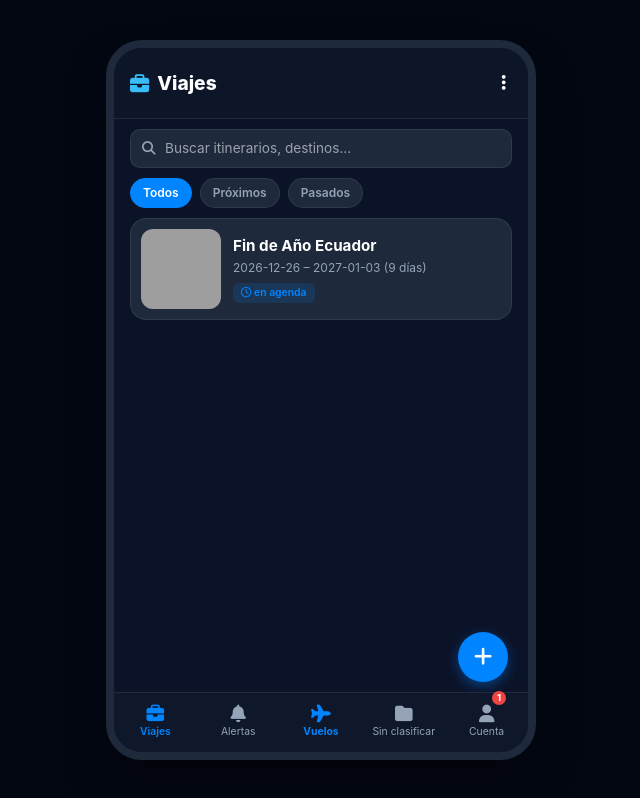
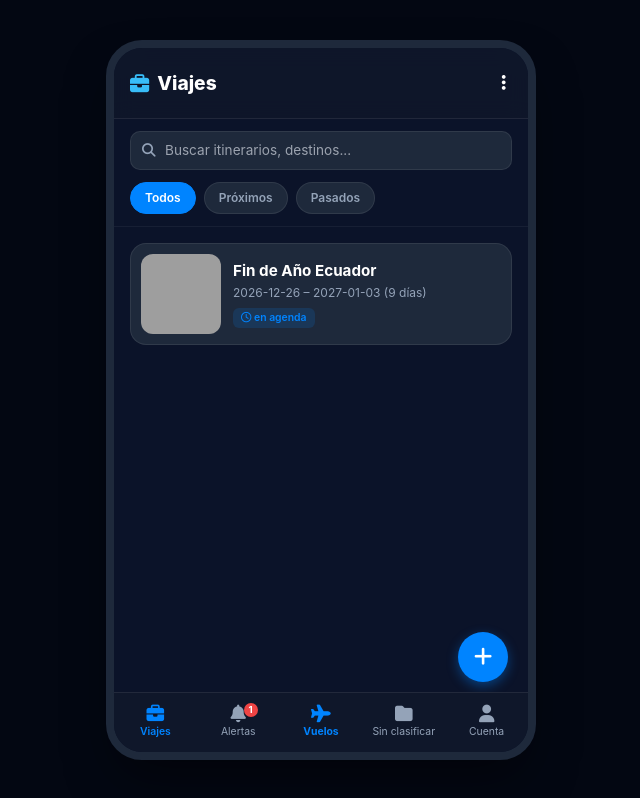
Before and after one commit to arturocarbo/TripMaster, a plain HTML site: page index.html in a window 1280 px wide. Shown: the whole page, without its empty margins (319-959 px from the left). Drawn offline with nearby package versions, Linux system fonts and the light colour scheme; grey boxes are pictures that could not be loaded.

Commit message:
Update index.html

```diff
--- a/index.html
+++ b/index.html
@@ -43,7 +43,7 @@
     @media (min-width: 440px) { .phone-container { height: 90vh; border-radius: 36px; border: 8px solid #1e293b; } }
 
     /* Pantallas y Control Estricto de Modales */
-    .screen { display: none !important; flex-direction: column; width: 100%; height: 100%; overflow-y: auto; padding-bottom: 80px; }
+    .screen { display: none !important; flex-direction: column; width: 100%; height: 100%; overflow-y: auto; padding-bottom: 80px; position: relative; }
     .screen.active { display: flex !important; }
 
     .modal-overlay { position: absolute; top: 0; left: 0; right: 0; bottom: 0; background-color: rgba(0, 0, 0, 0.75); z-index: 2000; display: none !important; justify-content: flex-end; flex-direction: column; backdrop-filter: blur(4px); }
@@ -52,7 +52,7 @@
     /* Encabezado */
     .app-header {
       padding: 16px; display: flex; justify-content: space-between; align-items: center;
-      background-color: rgba(15, 23, 42, 0.85); backdrop-filter: blur(10px); position: sticky; top: 0; z-index: 10; border-bottom: 1px solid var(--card-border);
+      background-color: rgba(15, 23, 42, 0.95); backdrop-filter: blur(10px); position: sticky; top: 0; z-index: 60; border-bottom: 1px solid var(--card-border);
     }
     .header-title { font-size: 1.2rem; font-weight: 800; color: #fff; display: flex; align-items: center; gap: 8px; }
     .header-actions { display: flex; gap: 10px; }
@@ -69,18 +69,39 @@
     .dropdown-item:hover { background: rgba(255,255,255,0.05); }
     .dropdown-item.danger { color: #ef4444; }
 
-    /* Búsqueda y Filtros */
-    .search-box { padding: 10px 16px 0 16px; }
+    /* Búsqueda y Filtros Corregidos */
+    .search-box {
+      padding: 12px 16px 4px 16px;
+      background-color: var(--bg-main);
+      position: relative;
+      z-index: 50;
+    }
     .search-input-wrapper { position: relative; width: 100%; }
     .search-input-wrapper i { position: absolute; left: 12px; top: 50%; transform: translateY(-50%); color: var(--text-muted); font-size: 0.85rem; }
     .search-input-wrapper input { width: 100%; padding: 8px 12px 8px 34px; background: #1e293b; border: 1px solid var(--card-border); border-radius: 10px; color: #fff; font-size: 0.85rem; outline: none; }
 
-    .filter-pills-bar { display: flex; gap: 8px; padding: 10px 16px; overflow-x: auto; }
-    .pill-btn { background: #1e293b; border: 1px solid var(--card-border); color: var(--text-muted); padding: 5px 12px; border-radius: 20px; font-size: 0.75rem; font-weight: 600; cursor: pointer; white-space: nowrap; }
+    .filter-pills-bar {
+      display: flex;
+      gap: 8px;
+      padding: 8px 16px 12px 16px;
+      overflow-x: auto;
+      background-color: var(--bg-main);
+      position: relative;
+      z-index: 50; /* Forzar nivel alto para evitar solapamiento */
+      border-bottom: 1px solid rgba(255, 255, 255, 0.05);
+    }
+    .pill-btn { background: #1e293b; border: 1px solid var(--card-border); color: var(--text-muted); padding: 6px 14px; border-radius: 20px; font-size: 0.75rem; font-weight: 600; cursor: pointer; white-space: nowrap; transition: all 0.2s; }
     .pill-btn.active { background: var(--primary); color: #fff; border-color: var(--primary); }
 
-    /* Tarjetas */
-    .trips-list { padding: 0 16px 16px 16px; display: flex; flex-direction: column; gap: 12px; }
+    /* Tarjetas de Viaje */
+    .trips-list {
+      padding: 16px;
+      display: flex;
+      flex-direction: column;
+      gap: 12px;
+      position: relative;
+      z-index: 1; /* Capa inferior respecto a la barra de botones */
+    }
     .trip-card {
       background: var(--card-bg); border: 1px solid var(--card-border); border-radius: 16px; overflow: hidden;
       display: flex; gap: 12px; padding: 10px; cursor: pointer; transition: transform 0.2s; position: relative;
@@ -156,13 +177,13 @@
     .fab {
       position: absolute; bottom: 70px; right: 20px; width: 50px; height: 50px; border-radius: 50%;
       background-color: var(--primary); color: white; display: flex; align-items: center; justify-content: center;
-      font-size: 1.3rem; box-shadow: 0 4px 12px rgba(0, 132, 255, 0.4); border: none; cursor: pointer; z-index: 20;
+      font-size: 1.3rem; box-shadow: 0 4px 12px rgba(0, 132, 255, 0.4); border: none; cursor: pointer; z-index: 70;
     }
     .bottom-nav {
       position: absolute; bottom: 0; left: 0; right: 0; height: 60px; background-color: #0f172a;
-      border-top: 1px solid rgba(255, 255, 255, 0.08); display: flex; justify-around; align-items: center; z-index: 30;
-    }
-    .nav-item { display: flex; flex-direction: column; align-items: center; gap: 2px; color: var(--text-muted); font-size: 0.65rem; cursor: pointer; border: none; background: none; width: 20%; }
+      border-top: 1px solid rgba(255, 255, 255, 0.08); display: flex; justify-content: space-around; align-items: center; z-index: 80;
+    }
+    .nav-item { display: flex; flex-direction: column; align-items: center; gap: 2px; color: var(--text-muted); font-size: 0.65rem; cursor: pointer; border: none; background: none; width: 20%; position: relative; }
     .nav-item i { font-size: 1.1rem; }
     .nav-item.active { color: var(--primary); font-weight: 600; }
     .nav-badge { position: absolute; top: -2px; right: 22px; background-color: #ef4444; color: white; border-radius: 50%; width: 14px; height: 14px; font-size: 0.6rem; display: flex; align-items: center; justify-content: center; font-weight: bold; }
@@ -2673,7 +2694,6 @@
       downloadAnchor.remove();
     }
 
-    // IMPORTACIÓN LOCAL CORREGIDA (PROPIEDAD DIRECTA .trips)
     function importLocalJson(e) {
       const file = e.target.files[0];
       if (!file) return;
```
